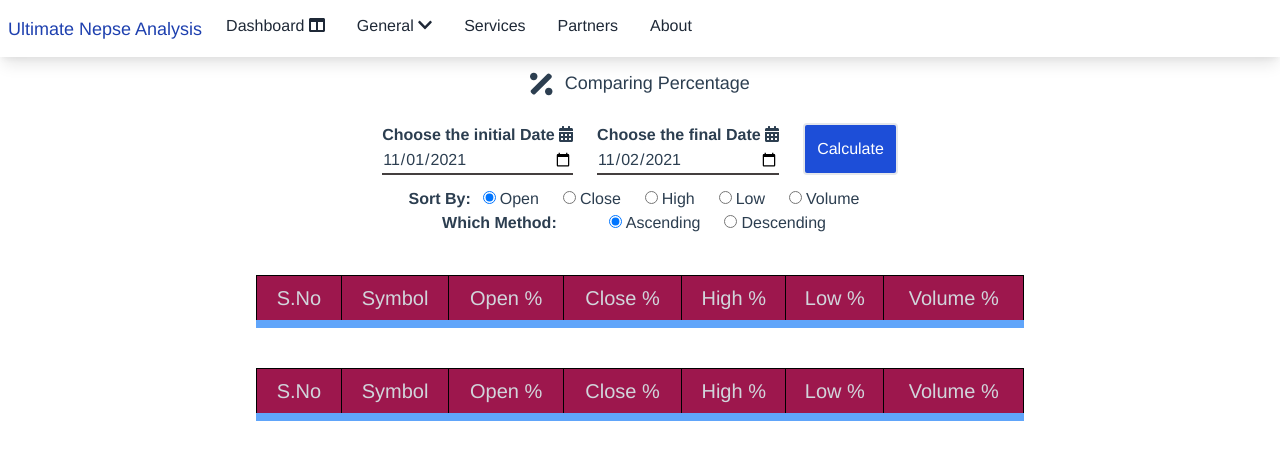
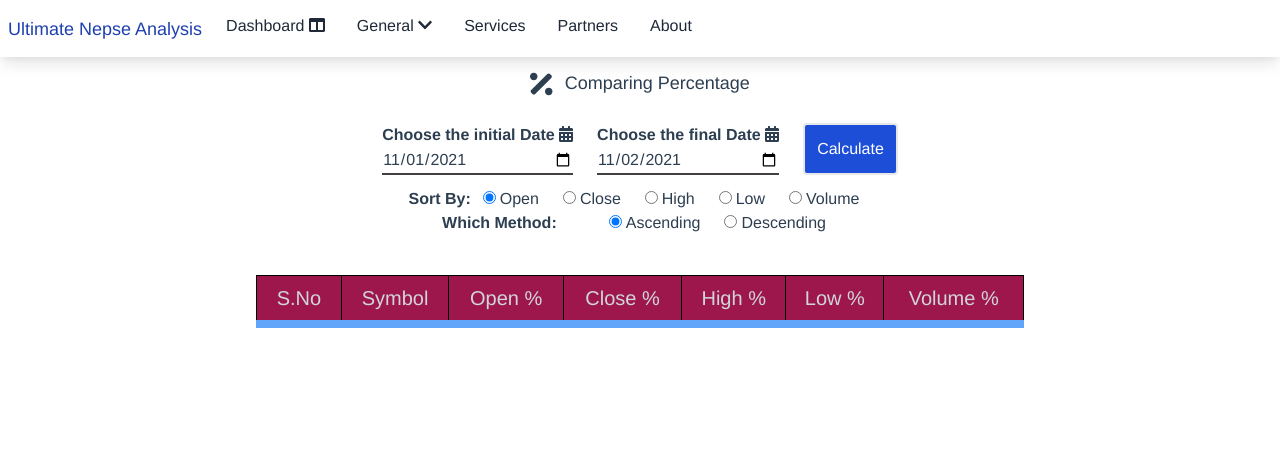
Before and after one commit to bishwo-dahal/nepse-analysis, a Vue app in the folder client/: page /general/compare-percent in a window 1280 px wide. Shown: the top 460 px of the page. Built offline with nearby package versions, Linux system fonts and the light colour scheme.

Commit message:
removed unwanted parts

```diff
--- a/client/src/views/General/ComparePercent.vue
+++ b/client/src/views/General/ComparePercent.vue
@@ -64,38 +64,6 @@
       </div>
     </div>
     <table-view :titles="titles" :postValues="postValues" :datas="results" />
-    <div class="container flex items-center justify-center mt-10">
-      <table width="60%">
-        <tr v-once class="table-title">
-          <td class="p-2">S.No</td>
-          <td>Symbol</td>
-          <td>Open %</td>
-          <td>Close %</td>
-          <td>High %</td>
-          <td>Low %</td>
-          <td>Volume %</td>
-        </tr>
-        <tr v-for="(result, index) in results" :key="result.symbol">
-          <td>{{ index + 1 }}</td>
-          <td>{{ result.symbol }}</td>
-          <td :class="result.open > 0 ? 'stock-up' : 'stock-down'">
-            {{ result.open }}%
-          </td>
-          <td :class="result.close > 0 ? 'stock-up' : 'stock-down'">
-            {{ result.close }}%
-          </td>
-          <td :class="result.high > 0 ? 'stock-up' : 'stock-down'">
-            {{ result.high }}%
-          </td>
-          <td :class="result.low > 0 ? 'stock-up' : 'stock-down'">
-            {{ result.low }}%
-          </td>
-          <td :class="result.vol > 0 ? 'stock-up' : 'stock-down'">
-            {{ result.vol }}%
-          </td>
-        </tr>
-      </table>
-    </div>
   </div>
 </template>
 
```
